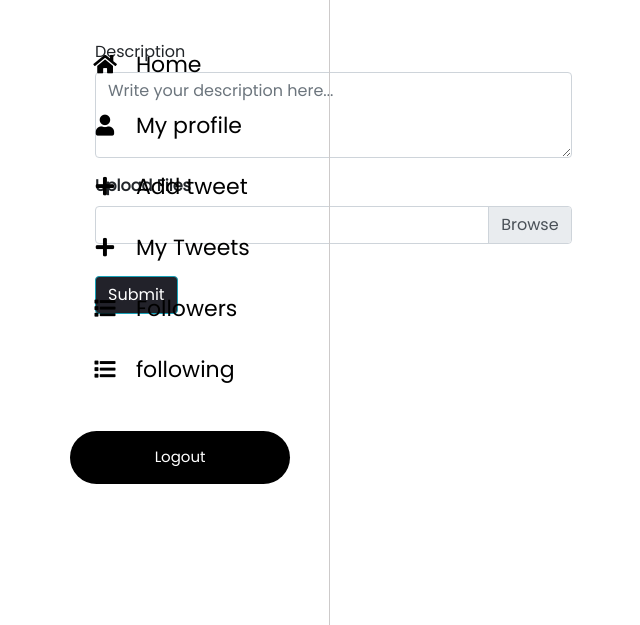
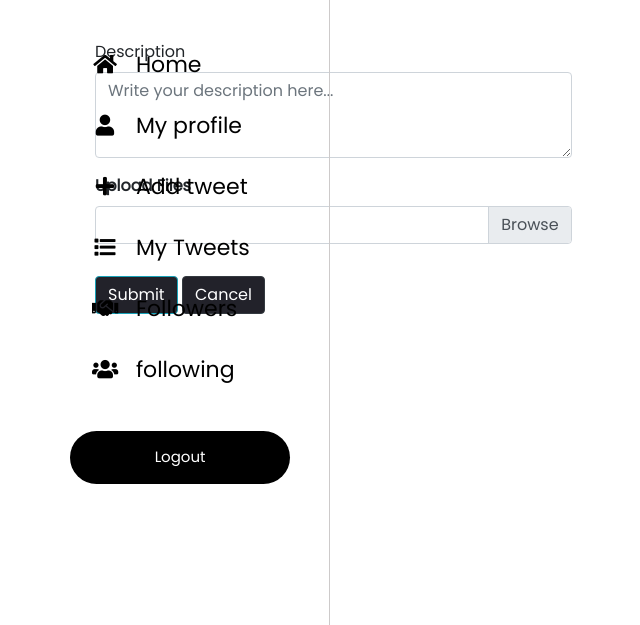
Before and after one commit to ShrutiDiwan1403/Twitter_Replica-, a Flask app: template templates/edit_post.html in a window 1280 px wide. Shown: the top 625 px of the page, without its empty margins (330-970 px from the left). Run offline with Flask 2, Linux system fonts and the light colour scheme; the template is opened without the code that fills it, so the values that code supplies are empty; some libraries are stand-ins or nearby versions.

Commit message:
Changes in html

```diff
--- a/templates/edit_post.html
+++ b/templates/edit_post.html
@@ -6,7 +6,7 @@
     <meta http-equiv="X-UA-Compatible" content="IE=edge">
     <meta name="viewport" content="width=device-width, initial-scale=1">
     <meta name="description" content="Responsive sidebar template with sliding effect and dropdown menu based on bootstrap 3">
-    <title>Sidebar template</title>
+    <title>Edit tweet</title>
     <link rel="stylesheet" href="https://maxcdn.bootstrapcdn.com/bootstrap/4.0.0/css/bootstrap.min.css" integrity="sha384-Gn5384xqQ1aoWXA+058RXPxPg6fy4IWvTNh0E263XmFcJlSAwiGgFAW/dAiS6JXm"
         crossorigin="anonymous">
     <link href="https://use.fontawesome.com/releases/v5.0.6/css/all.css" rel="stylesheet">
@@ -31,7 +31,7 @@
             </a>
           </li>
           <li class="sidebar-dropdown">
-            <a href="#">
+            <a href="http://127.0.0.1:5000/edit-profile">
               <i class="fa fa-user"></i>
               <span>My profile</span>
             </a>
@@ -45,20 +45,20 @@
 
           <li class="sidebar-dropdown">
             <a href="http://127.0.0.1:5000/my-tweets">
-              <i class="fa fa-plus"></i>
+              <i class="fa fa-list"></i>
               <span>My Tweets</span>
             </a>
           </li>
           <li class="sidebar-dropdown">
             <a href="#">
-              <i class="fa fa-list"></i>
+              <i class="fa fa-handshake"></i>
               <span>Followers</span>
             </a>
           </li>
 
           <li class="sidebar-dropdown">
             <a href="#">
-              <i class="fa fa-list"></i>
+              <i class="fa fa-users"></i>
               <span>following</span>
             </a>
           </li>
@@ -93,6 +93,7 @@
                 </div>
               </div>
               <button type="submit" class="btn btn-info">Submit</button>
+              <a href="http://127.0.0.1:5000/my-tweets" class="btn btn-dark">Cancel</a>
             </form>
           </div>
         </div>
```
